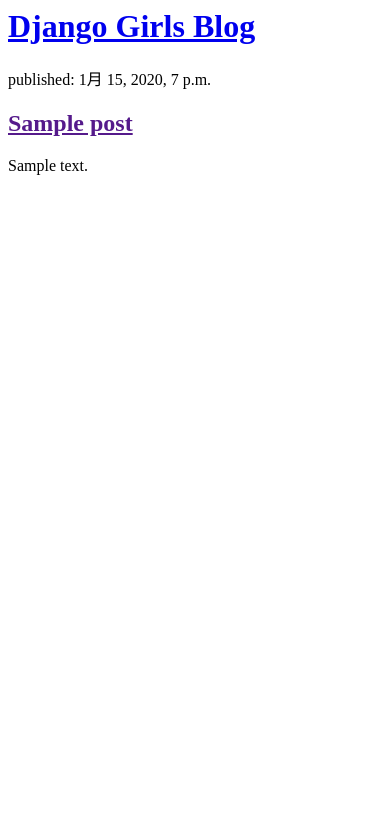
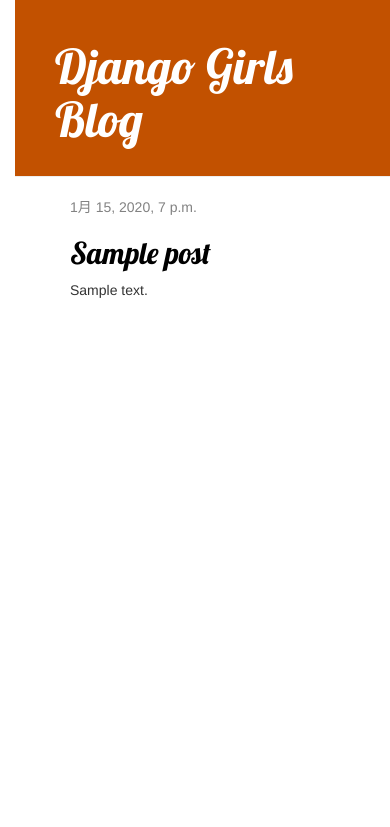
Before and after one commit to takahashi123456/my-first-blog, a Django app: page / in a window 390 px wide. Shown: the top 827 px of the page. Run offline with Django 3.2, Linux system fonts and the light colour scheme; tables that the repository leaves empty hold one stand-in row (values such as "Sample post"); some libraries are stand-ins or nearby versions.

Commit message:
added view and template for detailed blog post as well as css for the site

```diff
--- /dev/null
+++ b/blog/static/css/blog.css
@@ -0,0 +1,53 @@
+h1 a, h2 a{
+    color: #C25100;
+    font-family: "Lobster";
+}
+body {
+    padding-left: 15px;
+}
+.page-header {
+    background-color: #C25100;
+    margin-top: 0;
+    padding: 20px 20px 20px 40px;
+}
+
+.page-header h1, .page-header h1 a, .page-header h1 a:visited, .page-header h1 a:active {
+    color: #ffffff;
+    font-size: 36pt;
+    text-decoration: none;
+}
+
+.content {
+    margin-left: 40px;
+}
+
+h1, h2, h3, h4 {
+    font-family: 'Lobster', cursive;
+}
+
+.date {
+    color: #828282;
+}
+
+.save {
+    float: right;
+}
+
+.post-form textarea, .post-form input {
+    width: 100%;
+}
+
+.top-menu, .top-menu:hover, .top-menu:visited {
+    color: #ffffff;
+    float: right;
+    font-size: 26pt;
+    margin-right: 20px;
+}
+
+.post {
+    margin-bottom: 70px;
+}
+
+.post h2 a, .post h2 a:visited {
+    color: #000000;
+}
--- /dev/null
+++ b/blog/templates/blog/base.html
@@ -0,0 +1,25 @@
+{% load static %}
+<html>
+    <head>
+        <title>Django Girls blog</title>
+        <link rel="stylesheet" href="//maxcdn.bootstrapcdn.com/bootstrap/3.2.0/css/bootstrap.min.css">
+        <link rel="stylesheet" href="//maxcdn.bootstrapcdn.com/bootstrap/3.2.0/css/bootstrap-theme.min.css">
+        <link href='//fonts.googleapis.com/css?family=Lobster&subset=latin,latin-ext' rel='stylesheet' type='text/css'>
+        <link rel="stylesheet" href="{% static 'css/blog.css' %}">
+    </head>
+    <body>
+        <div class="page-header">
+            <h1><a href="/">Django Girls Blog</a></h1>
+        </div>
+        <div class="content container">
+            <div class="row">
+                <div class="col-md-8">
+                {% block content %}
+                {% endblock %}
+                </div>
+            </div>
+        </div>
+    </body>
+</html>
+
+</html>
--- a/blog/templates/blog/post_list.html
+++ b/blog/templates/blog/post_list.html
@@ -1,18 +1,34 @@
+{% extends 'blog/base.html' %}
+{% load static %}
+
 <html>
     <head>
         <title>Django Girls blog</title>
+        <link rel="stylesheet" href="//maxcdn.bootstrapcdn.com/bootstrap/3.2.0/css/bootstrap.min.css">
+        <link rel="stylesheet" href="//maxcdn.bootstrapcdn.com/bootstrap/3.2.0/css/bootstrap-theme.min.css">
+        <link rel="stylesheet" href="{% static 'css/blog.css' %}">
+        <link href="//fonts.googleapis.com/css?family=Lobster&subset=latin,latin-ext" rel="stylesheet" type="text/css">
     </head>
     <body>
-        <div>
+        <div class="page-header">
             <h1><a href="/">Django Girls Blog</a></h1>
         </div>
-        {% for post in posts %}
-        <div>
-            <p>published: {{ post.published_date }}</p>
-            <h2><a href="">{{ post.title }}</a></h2>
-            <p>{{ post.text|linebreaksbr }}</p>
+        <div class="content container">
+            <div class="row">
+                <div class="col-md-8">
+                    {% block content %}
+                        {% for post in posts %}
+                            <div class="post">
+                                <div class="date">
+                                    {{ post.published_date }}
+                                </div>
+                                <h2><a href="{% url 'post_detail' pk=post.pk %}">{{ post.title }}</a></h2>
+                                <p>{{ post.text|linebreaksbr }}</p>
+                            </div>
+                        {% endfor %}
+                    {% endblock %}
+                </div>
+            </div>
         </div>
-        {% endfor %}
-
     </body>
 </html>
--- a/blog/urls.py
+++ b/blog/urls.py
@@ -1,5 +1,7 @@
 from django.urls import path
 from . import views
+
 urlpatterns = [
-    path("", views.post_list, name="post_list")
+    path('', views.post_list, name='post_list'),
+    path('post/<int:pk>/', views.post_detail, name='post_detail'),
 ]
--- a/blog/views.py
+++ b/blog/views.py
@@ -1,8 +1,13 @@
 from django.shortcuts import render
 from .models import Post
 from django.utils import timezone
+from django.shortcuts import render, get_object_or_404
 
 # Create your views here.
 def post_list(request):
     posts = Post.objects.filter(published_date__lte = timezone.now()).order_by("published_date")
     return render(request,"blog/post_list.html",{"posts":posts})
+
+def post_detail(request,pk):
+    post = get_object_or_404(Post,pk=pk)
+    return render(request, "blog/post_detail.html",{"post":post})
```
Also changed, not shown: blog/templates/blog/post_detail.html (added, +13 -0 lines).
